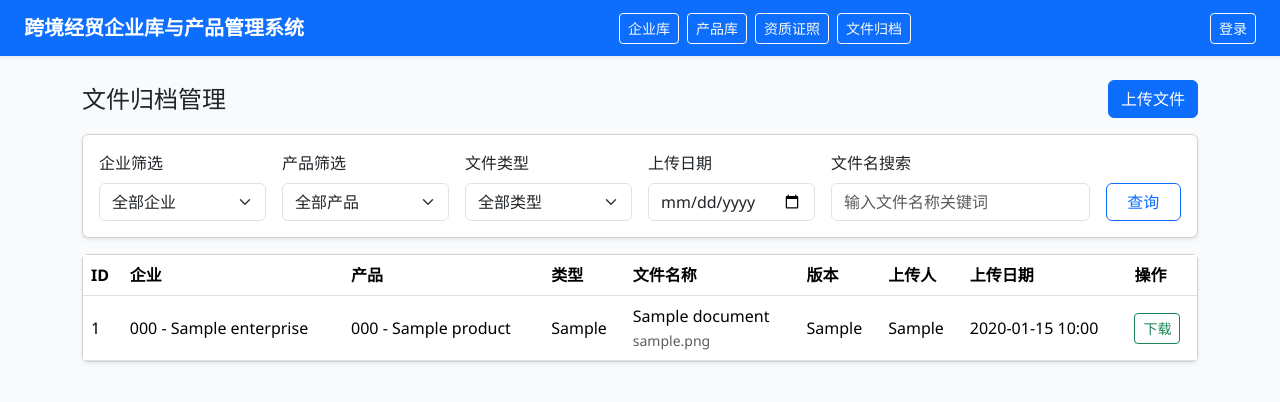
After one commit to andi-zhx/trade_agent, a Flask app: page /documents in a window 1280 px wide. The commit adds this page. Shown: the top 402 px of the page. Run offline with Flask 3, Linux system fonts and the light colour scheme; tables that the repository leaves empty hold one stand-in row (values such as "Sample post").

Commit message:
feat: add document archive upload and management module

```diff
--- a/app.py
+++ b/app.py
@@ -3,7 +3,7 @@ from decimal import Decimal, InvalidOperation
 from pathlib import Path
 import re
 
-from flask import Flask, flash, redirect, render_template, request, session, url_for
+from flask import Flask, flash, redirect, render_template, request, send_from_directory, session, url_for
 from sqlalchemy import or_
 
 from models import (
@@ -35,12 +35,51 @@ PRODUCT_FORM_SECTIONS = [
     ("I", "售后与备注"),
 ]
 
+DOCUMENT_TYPE_OPTIONS = [
+    ("BASE", "BASE 企业基础信息"),
+    ("CERT", "CERT 资质证照"),
+    ("FIN", "FIN 经营财务"),
+    ("TRADE", "TRADE 外贸能力"),
+    ("PROD", "PROD 产品信息"),
+    ("SPEC", "SPEC 产品规格书"),
+    ("IMG", "IMG 图片"),
+    ("VIDEO", "VIDEO 视频"),
+    ("PPT", "PPT 宣传PPT"),
+    ("MIN", "MIN 会议纪要"),
+    ("CONTRACT", "CONTRACT 合同协议"),
+    ("AUTH", "AUTH 授权文件"),
+    ("REVIEW", "REVIEW 审核归档"),
+    ("QUOTE", "QUOTE 报价单"),
+    ("SAMPLE", "SAMPLE 样品资料"),
+    ("OTHER", "OTHER 其他"),
+]
+
+DOCUMENT_FOLDER_MAPPING = {
+    "BASE": "01_企业基础信息",
+    "CERT": "02_企业资质证照",
+    "FIN": "03_经营财务资料",
+    "TRADE": "04_外贸能力与交易记录",
+    "PROD": "05_产品资料",
+    "SPEC": "05_产品资料",
+    "PPT": "06_宣传展示材料",
+    "MIN": "07_项目沟通与会议记录",
+    "IMG": "08_影像资料",
+    "VIDEO": "08_影像资料",
+    "CONTRACT": "09_合同协议与授权文件",
+    "AUTH": "09_合同协议与授权文件",
+    "REVIEW": "10_审核归档文件",
+    "QUOTE": "10_审核归档文件",
+    "SAMPLE": "10_审核归档文件",
+    "OTHER": "11_其他资料",
+}
+
 
 def create_app():
     app = Flask(__name__)
     app.config["SECRET_KEY"] = "replace-with-a-secure-secret-key"
     app.config["SQLALCHEMY_DATABASE_URI"] = f"sqlite:///{BASE_DIR / 'trade_agent.db'}"
     app.config["SQLALCHEMY_TRACK_MODIFICATIONS"] = False
+    app.config["UPLOAD_ROOT"] = BASE_DIR / "uploads" / "企业库"
 
     db.init_app(app)
 
@@ -66,7 +105,7 @@ def create_app():
             {"名称": "资质证照", "说明": "维护企业相关资质证照、编号和有效期。", "链接": url_for("qualification_list")},
             {"名称": "外资客户需求", "说明": "记录海外客户需求与目标采购方向。", "链接": "#"},
             {"名称": "撮合进展", "说明": "跟踪撮合过程、阶段状态与跟进记录。", "链接": "#"},
-            {"名称": "归档文件", "说明": "统一存放项目过程文档与归档资料。", "链接": "#"},
+            {"名称": "归档文件", "说明": "统一存放项目过程文档与归档资料。", "链接": url_for("document_list")},
         ]
 
         return render_template(
@@ -585,6 +624,213 @@ def create_app():
         flash("产品已删除。", "info")
         return redirect(url_for("product_list"))
 
+    @app.route("/documents")
+    def document_list():
+        enterprise_id = request.args.get("enterprise_id", type=int)
+        product_id = request.args.get("product_id", type=int)
+        document_type = request.args.get("document_type", "", type=str).strip()
+        upload_date = request.args.get("upload_date", "", type=str).strip()
+        keyword = request.args.get("keyword", "", type=str).strip()
+
+        query = Document.query
+        if enterprise_id:
+            query = query.filter(Document.enterprise_id == enterprise_id)
+        if product_id:
+            query = query.filter(Document.product_id == product_id)
+        if document_type:
+            query = query.filter(Document.document_type == document_type)
+        if upload_date:
+            日期 = 读取日期(upload_date)
+            if 日期:
+                query = query.filter(db.func.date(Document.uploaded_at) == 日期)
+            else:
+                flash("上传日期格式无效，已忽略该筛选。", "warning")
+        if keyword:
+            query = query.filter(Document.document_name.ilike(f"%{keyword}%"))
+
+        documents = query.order_by(Document.uploaded_at.desc(), Document.id.desc()).all()
+        enterprises = Enterprise.query.order_by(Enterprise.company_name.asc()).all()
+        products = Product.query.filter_by(enterprise_id=enterprise_id).order_by(Product.product_name_cn.asc()).all() if enterprise_id else Product.query.order_by(Product.product_name_cn.asc()).all()
+        enterprise_map = {item.id: item for item in Enterprise.query.filter(Enterprise.id.in_({d.enterprise_id for d in documents if d.enterprise_id})).all()} if documents else {}
+        product_map = {item.id: item for item in Product.query.filter(Product.id.in_({d.product_id for d in documents if d.product_id})).all()} if documents else {}
+
+        return render_template(
+            "documents/list.html",
+            documents=documents,
+            enterprises=enterprises,
+            products=products,
+            enterprise_map=enterprise_map,
+            product_map=product_map,
+            filters={
+                "enterprise_id": enterprise_id,
+                "product_id": product_id,
+                "document_type": document_type,
+                "upload_date": upload_date,
+                "keyword": keyword,
+            },
+            document_types=DOCUMENT_TYPE_OPTIONS,
+        )
+
+    @app.route("/documents/upload", methods=["GET", "POST"])
+    def document_upload():
+        enterprises = Enterprise.query.order_by(Enterprise.company_name.asc()).all()
+        projects = ProjectProgress.query.order_by(ProjectProgress.updated_at.desc()).all()
+
+        if request.method == "POST":
+            enterprise_id = request.form.get("enterprise_id", type=int)
+            enterprise = Enterprise.query.get(enterprise_id) if enterprise_id else None
+            if not enterprise:
+                flash("所属企业为必填项。", "danger")
+                return render_template(
+                    "documents/upload.html",
+                    enterprises=enterprises,
+                    products=[],
+                    projects=projects,
+                    document_types=DOCUMENT_TYPE_OPTIONS,
+                    form_data=request.form,
+                )
+
+            product_id = request.form.get("product_id", type=int)
+            product = Product.query.filter_by(id=product_id, enterprise_id=enterprise.id).first() if product_id else None
+            if product_id and not product:
+                flash("所属产品不属于当前企业，请重新选择。", "danger")
+                return render_template(
+                    "documents/upload.html",
+                    enterprises=enterprises,
+                    products=Product.query.filter_by(enterprise_id=enterprise.id).order_by(Product.product_name_cn.asc()).all(),
+                    projects=projects,
+                    document_types=DOCUMENT_TYPE_OPTIONS,
+                    form_data=request.form,
+                )
+
+            document_type = request.form.get("document_type", "").strip().upper()
+            document_name = request.form.get("document_name", "").strip()
+            version = request.form.get("version", "").strip() or "V01"
+            uploaded_by = request.form.get("uploaded_by", "").strip() or "未署名"
+            notes = request.form.get("notes", "").strip() or None
+            related_project_id = request.form.get("related_project_id", type=int)
+
+            if not document_type:
+                flash("文件类型为必填项。", "danger")
+                return render_template(
+                    "documents/upload.html",
+                    enterprises=enterprises,
+                    products=Product.query.filter_by(enterprise_id=enterprise.id).order_by(Product.product_name_cn.asc()).all(),
+                    projects=projects,
+                    document_types=DOCUMENT_TYPE_OPTIONS,
+                    form_data=request.form,
+                )
+            if document_type not in {code for code, _ in DOCUMENT_TYPE_OPTIONS}:
+                flash("文件类型不在允许范围内。", "danger")
+                return render_template(
+                    "documents/upload.html",
+                    enterprises=enterprises,
+                    products=Product.query.filter_by(enterprise_id=enterprise.id).order_by(Product.product_name_cn.asc()).all(),
+                    projects=projects,
+                    document_types=DOCUMENT_TYPE_OPTIONS,
+                    form_data=request.form,
+                )
+            if not document_name:
+                flash("文件名称为必填项。", "danger")
+                return render_template(
+                    "documents/upload.html",
+                    enterprises=enterprises,
+                    products=Product.query.filter_by(enterprise_id=enterprise.id).order_by(Product.product_name_cn.asc()).all(),
+                    projects=projects,
+                    document_types=DOCUMENT_TYPE_OPTIONS,
+                    form_data=request.form,
+                )
+            if 包含非法文件名字符(document_name):
+                flash("文件名称不能包含以下字符：\\ / : * ? \" < > |", "danger")
+                return render_template(
+                    "documents/upload.html",
+                    enterprises=enterprises,
+                    products=Product.query.filter_by(enterprise_id=enterprise.id).order_by(Product.product_name_cn.asc()).all(),
+                    projects=projects,
+                    document_types=DOCUMENT_TYPE_OPTIONS,
+                    form_data=request.form,
+                )
+
+            上传文件 = request.files.get("file")
+            if not 上传文件 or not 上传文件.filename:
+                flash("请选择需要上传的文件。", "danger")
+                return render_template(
+                    "documents/upload.html",
+                    enterprises=enterprises,
+                    products=Product.query.filter_by(enterprise_id=enterprise.id).order_by(Product.product_name_cn.asc()).all(),
+                    projects=projects,
+                    document_types=DOCUMENT_TYPE_OPTIONS,
+                    form_data=request.form,
+                )
+
+            企业目录 = app.config["UPLOAD_ROOT"] / f"{enterprise.enterprise_code}_{清洗路径片段(enterprise.company_name)}"
+            if product:
+                归档目录 = 企业目录 / "05_产品资料" / f"{enterprise.enterprise_code}_{product.product_code}_{清洗路径片段(product.product_name_cn)}"
+            else:
+                归档目录 = 企业目录 / 获取文件分类目录(document_type)
+            归档目录.mkdir(parents=True, exist_ok=True)
+
+            扩展名 = Path(上传文件.filename).suffix.lower()
+            日期文本 = datetime.now().strftime("%Y%m%d")
+            标准文件名 = 构建标准文件名(
+                enterprise_code=enterprise.enterprise_code,
+                product_code=product.product_code if product else None,
+                document_type=document_type,
+                document_name=document_name,
+                version=version,
+                date_text=日期文本,
+                uploaded_by=uploaded_by,
+                extension=扩展名,
+            )
+            存储路径 = 生成不覆盖文件路径(归档目录 / 标准文件名)
+            上传文件.save(存储路径)
+
+            document = Document(
+                enterprise_id=enterprise.id,
+                product_id=product.id if product else None,
+                related_project_id=related_project_id,
+                document_type=document_type,
+                document_name=document_name,
+                version=version,
+                file_path=str(存储路径.relative_to(BASE_DIR)),
+                original_filename=上传文件.filename,
+                uploaded_by=uploaded_by,
+                notes=notes,
+            )
+            db.session.add(document)
+            db.session.commit()
+            flash("文件上传并归档成功。", "success")
+            return redirect(url_for("document_list"))
+
+        default_enterprise_id = request.args.get("enterprise_id", type=int)
+        default_product_id = request.args.get("product_id", type=int)
+        products = Product.query.filter_by(enterprise_id=default_enterprise_id).order_by(Product.product_name_cn.asc()).all() if default_enterprise_id else []
+        return render_template(
+            "documents/upload.html",
+            enterprises=enterprises,
+            products=products,
+            projects=projects,
+            document_types=DOCUMENT_TYPE_OPTIONS,
+            form_data={
+                "enterprise_id": default_enterprise_id,
+                "product_id": default_product_id,
+            } if default_enterprise_id else {},
+        )
+
+    @app.route("/documents/<int:document_id>/download")
+    def document_download(document_id):
+        document = Document.query.get_or_404(document_id)
+        文件路径 = BASE_DIR / document.file_path
+        if not 文件路径.exists():
+            flash("文件不存在，可能已被移动或删除。", "danger")
+            return redirect(url_for("document_list"))
+        return send_from_directory(
+            文件路径.parent,
+            文件路径.name,
+            as_attachment=True,
+            download_name=document.original_filename or 文件路径.name,
+        )
+
     @app.cli.command("init-db")
     def init_db_command():
         """初始化数据库（可选：flask init-db）。"""
@@ -679,6 +925,35 @@ def 构建证照展示项(资质):
     }
 
 
+def 包含非法文件名字符(名称):
+    return bool(re.search(r'[\\/:*?"<>|]', 名称 or ""))
+
+
+def 清洗路径片段(名称):
+    return re.sub(r'[\\/:*?"<>|]+', "_", (名称 or "").strip())
+
+
+def 获取文件分类目录(document_type):
+    return DOCUMENT_FOLDER_MAPPING.get((document_type or "").upper(), DOCUMENT_FOLDER_MAPPING["OTHER"])
+
+
+def 构建标准文件名(enterprise_code, product_code, document_type, document_name, version, date_text, uploaded_by, extension):
+    安全文件名 = 清洗路径片段(document_name)
+    安全上传人 = 清洗路径片段(uploaded_by)
+    片段 = [enterprise_code]
+    if product_code:
+        片段.append(product_code)
+    片段.extend([document_type, 安全文件名, version, date_text, 安全上传人])
+    return "_".join(片段) + extension
+
+
+def 生成不覆盖文件路径(目标路径):
+    if not 目标路径.exists():
+        return 目标路径
+    时间戳 = datetime.now().strftime("%H%M%S")
+    return 目标路径.with_name(f"{目标路径.stem}_{时间戳}{目标路径.suffix}")
+
+
 def 生成出海建议(企业):
     建议 = []
     if not 企业.has_foreign_trade_experience:
--- a/templates/base.html
+++ b/templates/base.html
@@ -15,6 +15,7 @@
             <a class="btn btn-sm btn-outline-light" href="{{ url_for('enterprise_list') }}">企业库</a>
             <a class="btn btn-sm btn-outline-light" href="{{ url_for('product_list') }}">产品库</a>
             <a class="btn btn-sm btn-outline-light" href="{{ url_for('qualification_list') }}">资质证照</a>
+            <a class="btn btn-sm btn-outline-light" href="{{ url_for('document_list') }}">文件归档</a>
         </div>
         <div class="d-flex align-items-center text-white gap-3">
             {% if session.get('用户') %}
--- /dev/null
+++ b/templates/documents/list.html
@@ -0,0 +1,100 @@
+{% extends 'base.html' %}
+{% block title %}文件归档列表{% endblock %}
+
+{% block content %}
+<div class="d-flex justify-content-between align-items-center mb-3">
+    <h1 class="h4 mb-0">文件归档管理</h1>
+    <a href="{{ url_for('document_upload') }}" class="btn btn-primary">上传文件</a>
+</div>
+
+<form method="get" class="card shadow-sm mb-3">
+    <div class="card-body row g-3 align-items-end">
+        <div class="col-md-2">
+            <label class="form-label">企业筛选</label>
+            <select name="enterprise_id" class="form-select">
+                <option value="">全部企业</option>
+                {% for e in enterprises %}
+                <option value="{{ e.id }}" {% if filters.enterprise_id == e.id %}selected{% endif %}>{{ e.company_name }}</option>
+                {% endfor %}
+            </select>
+        </div>
+        <div class="col-md-2">
+            <label class="form-label">产品筛选</label>
+            <select name="product_id" class="form-select">
+                <option value="">全部产品</option>
+                {% for p in products %}
+                <option value="{{ p.id }}" {% if filters.product_id == p.id %}selected{% endif %}>{{ p.product_name_cn }}</option>
+                {% endfor %}
+            </select>
+        </div>
+        <div class="col-md-2">
+            <label class="form-label">文件类型</label>
+            <select name="document_type" class="form-select">
+                <option value="">全部类型</option>
+                {% for code, label in document_types %}
+                <option value="{{ code }}" {% if filters.document_type == code %}selected{% endif %}>{{ label }}</option>
+                {% endfor %}
+            </select>
+        </div>
+        <div class="col-md-2">
+            <label class="form-label">上传日期</label>
+            <input type="date" name="upload_date" class="form-control" value="{{ filters.upload_date }}">
+        </div>
+        <div class="col-md-3">
+            <label class="form-label">文件名搜索</label>
+            <input type="text" name="keyword" class="form-control" value="{{ filters.keyword }}" placeholder="输入文件名称关键词">
+        </div>
+        <div class="col-md-1 d-grid">
+            <button class="btn btn-outline-primary" type="submit">查询</button>
+        </div>
+    </div>
+</form>
+
+<div class="card shadow-sm">
+    <div class="table-responsive">
+        <table class="table table-hover align-middle mb-0">
+            <thead>
+            <tr>
+                <th>ID</th>
+                <th>企业</th>
+                <th>产品</th>
+                <th>类型</th>
+                <th>文件名称</th>
+                <th>版本</th>
+                <th>上传人</th>
+                <th>上传日期</th>
+                <th>操作</th>
+            </tr>
+            </thead>
+            <tbody>
+            {% for d in documents %}
+            <tr>
+                <td>{{ d.id }}</td>
+                <td>
+                    {% if d.enterprise_id and enterprise_map.get(d.enterprise_id) %}
+                        {{ enterprise_map.get(d.enterprise_id).enterprise_code }} - {{ enterprise_map.get(d.enterprise_id).company_name }}
+                    {% else %}-{% endif %}
+                </td>
+                <td>
+                    {% if d.product_id and product_map.get(d.product_id) %}
+                        {{ product_map.get(d.product_id).product_code }} - {{ product_map.get(d.product_id).product_name_cn }}
+                    {% else %}-{% endif %}
+                </td>
+                <td>{{ d.document_type }}</td>
+                <td>
+                    <div>{{ d.document_name }}</div>
+                    <small class="text-muted">{{ d.file_path }}</small>
+                </td>
+                <td>{{ d.version or '-' }}</td>
+                <td>{{ d.uploaded_by or '-' }}</td>
+                <td>{{ d.uploaded_at.strftime('%Y-%m-%d %H:%M') }}</td>
+                <td><a class="btn btn-sm btn-outline-success" href="{{ url_for('document_download', document_id=d.id) }}">下载</a></td>
+            </tr>
+            {% else %}
+            <tr><td colspan="9" class="text-center text-muted py-4">暂无符合条件的文件</td></tr>
+            {% endfor %}
+            </tbody>
+        </table>
+    </div>
+</div>
+{% endblock %}
```
Also changed, not shown: templates/documents/upload.html (added, +77 -0 lines), templates/enterprise_detail.html (+8 -2 lines), templates/products/detail.html (+8 -2 lines).
